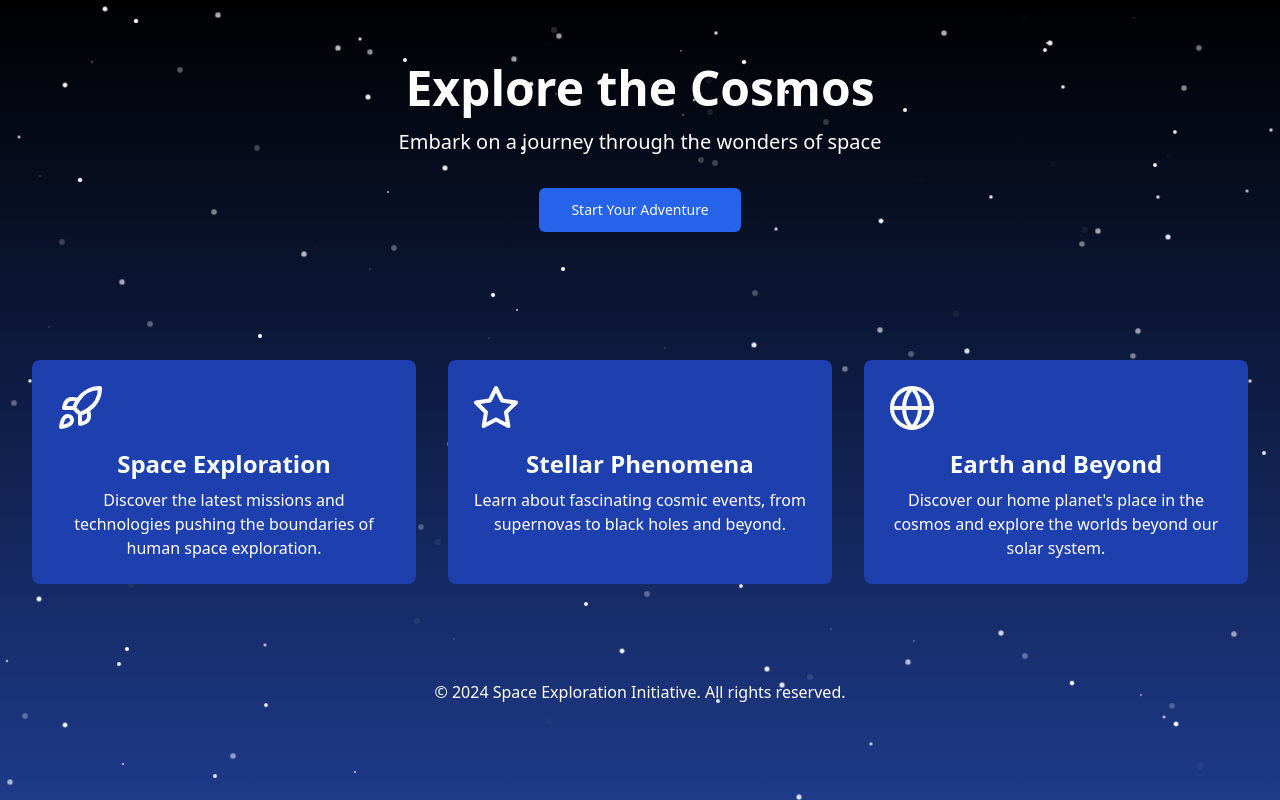
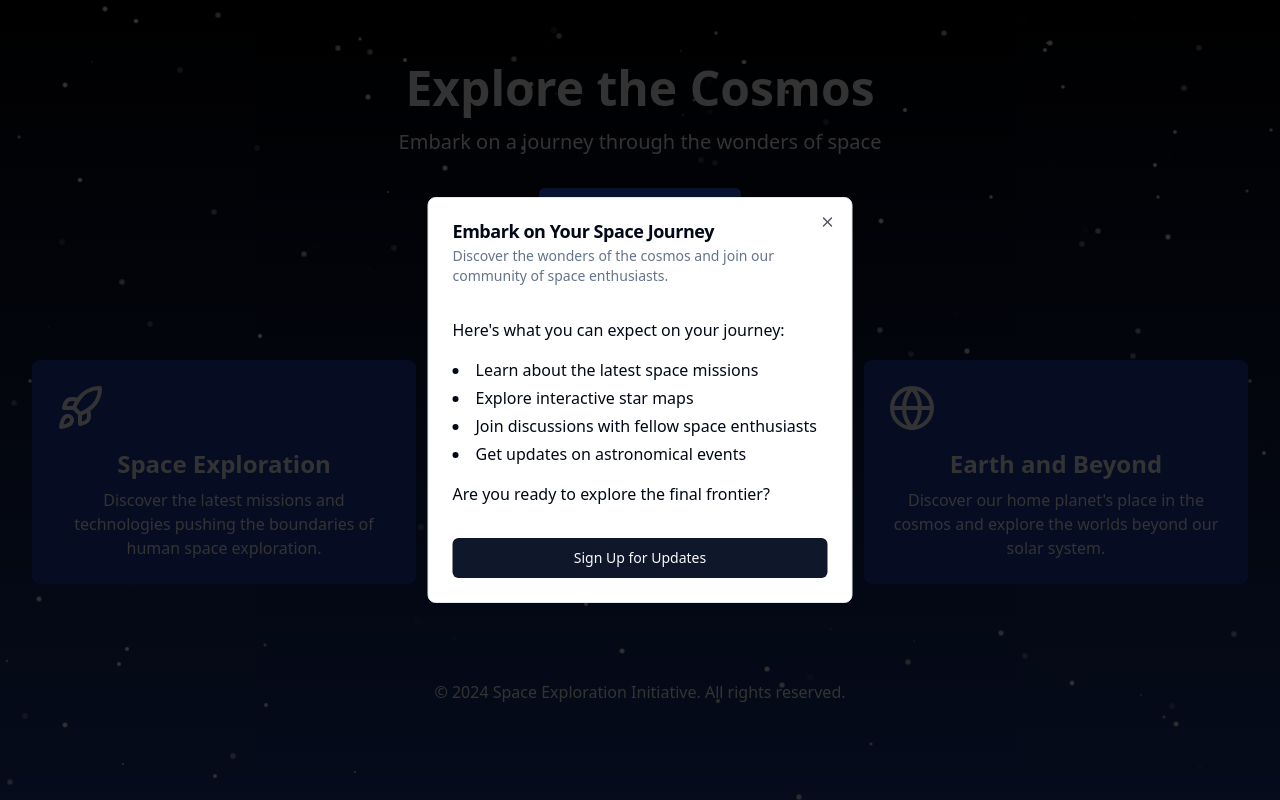
Before and after one commit to GPT-Engineer-App-Dev/cosmic-wonderland, a React (Vite) app: page / in a window 1280 px wide. Both pictures are taken after a click on the button "Start Your Adventure". Built offline with nearby package versions, Linux system fonts and the light colour scheme.

Commit message:
GPT Engineer Update [skip gpt_engineer]

```diff
--- a/src/pages/Index.jsx
+++ b/src/pages/Index.jsx
@@ -1,6 +1,14 @@
 import { Button } from "@/components/ui/button";
 import { Rocket, Star, Globe } from "lucide-react";
 import { useEffect, useState } from "react";
+import {
+  Dialog,
+  DialogContent,
+  DialogDescription,
+  DialogHeader,
+  DialogTitle,
+  DialogTrigger,
+} from "@/components/ui/dialog";
 
 const Index = () => {
   const [stars, setStars] = useState([]);
@@ -55,9 +63,32 @@ const Index = () => {
       <header className="container mx-auto py-16 text-center relative z-10">
         <h1 className="text-5xl font-bold mb-4">Explore the Cosmos</h1>
         <p className="text-xl mb-8">Embark on a journey through the wonders of space</p>
-        <Button size="lg" className="bg-blue-600 hover:bg-blue-700">
-          Start Your Adventure
-        </Button>
+        <Dialog>
+          <DialogTrigger asChild>
+            <Button size="lg" className="bg-blue-600 hover:bg-blue-700">
+              Start Your Adventure
+            </Button>
+          </DialogTrigger>
+          <DialogContent className="sm:max-w-[425px]">
+            <DialogHeader>
+              <DialogTitle>Embark on Your Space Journey</DialogTitle>
+              <DialogDescription>
+                Discover the wonders of the cosmos and join our community of space enthusiasts.
+              </DialogDescription>
+            </DialogHeader>
+            <div className="grid gap-4 py-4">
+              <p>Here's what you can expect on your journey:</p>
+              <ul className="list-disc list-inside space-y-1">
+                <li>Learn about the latest space missions</li>
+                <li>Explore interactive star maps</li>
+                <li>Join discussions with fellow space enthusiasts</li>
+                <li>Get updates on astronomical events</li>
+              </ul>
+              <p>Are you ready to explore the final frontier?</p>
+            </div>
+            <Button className="w-full">Sign Up for Updates</Button>
+          </DialogContent>
+        </Dialog>
       </header>
 
       <main className="container mx-auto py-16 relative z-10">
```
